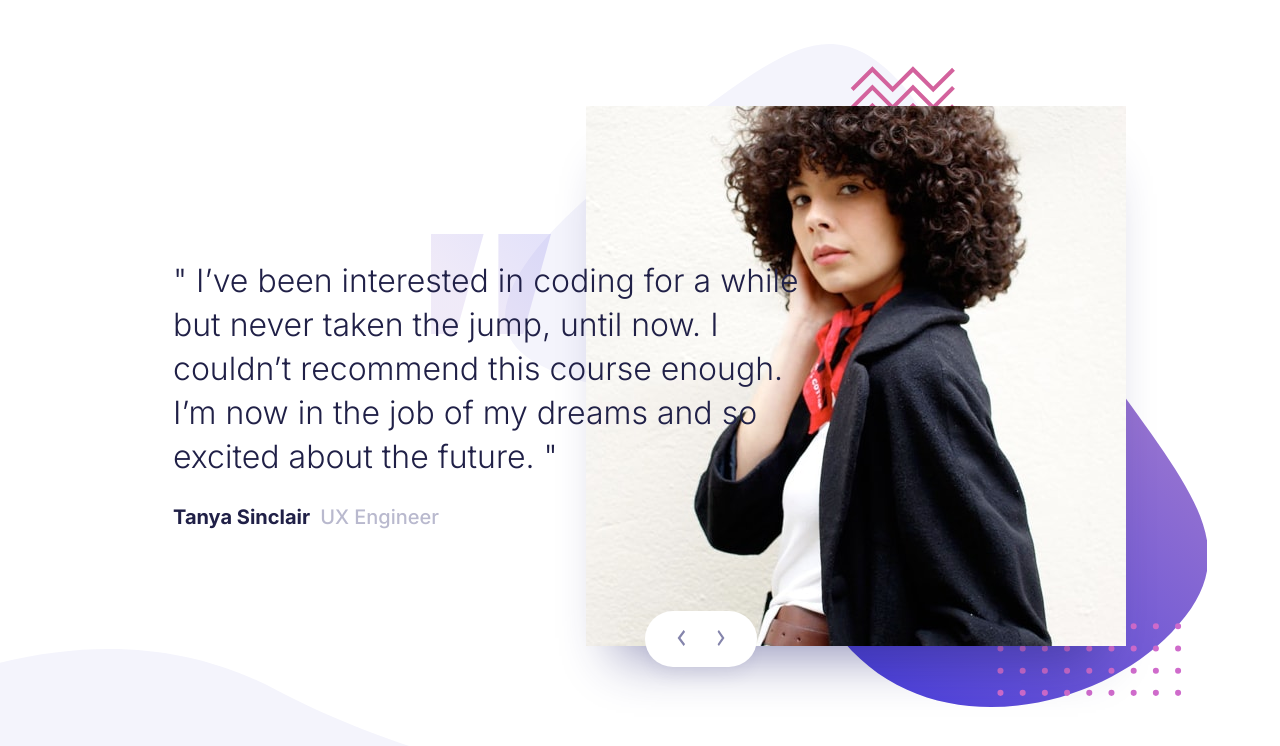
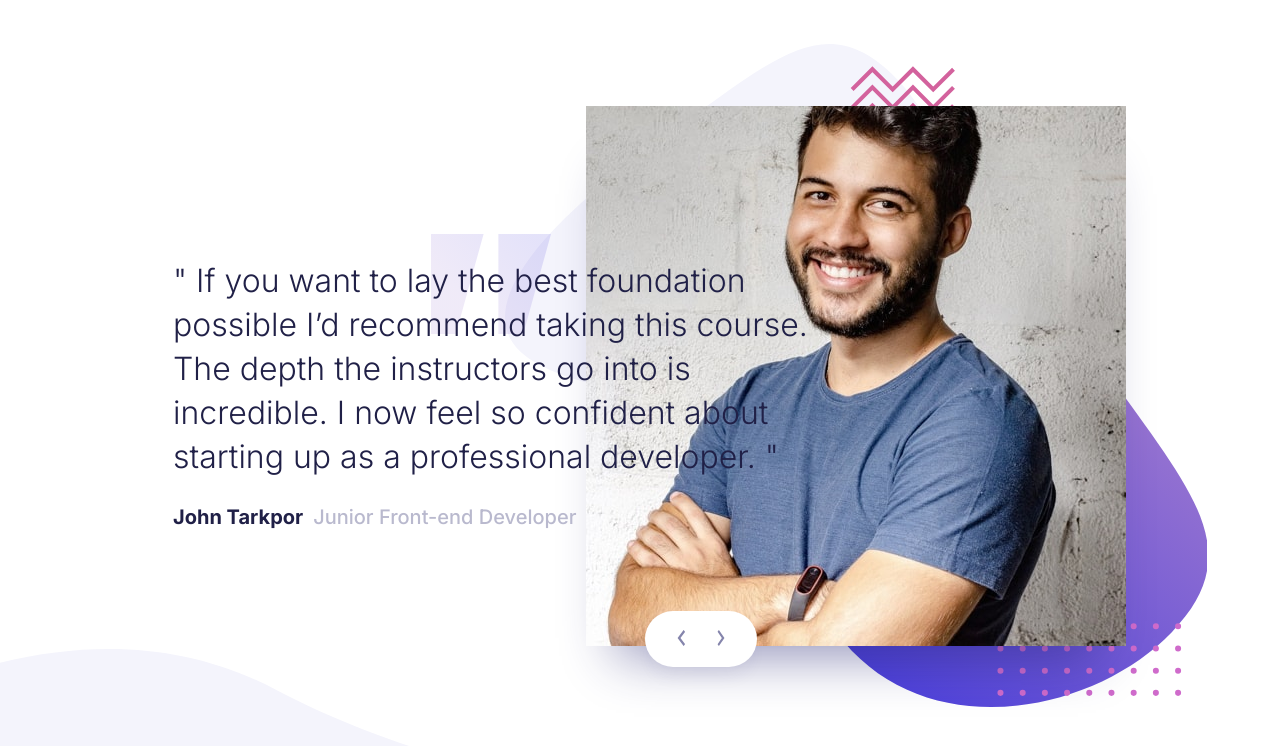
Before and after one commit to FevenSeyfu/coding-bootcamp-testimonials-slider, a website built with Vite: page index.html in a window 1280 px wide. Both pictures are taken after a click on the button 681 px from the left and 639 px from the top of the page. Built offline with nearby package versions, Linux system fonts and the light colour scheme.

Commit message:
complete change content wiht slider button

```diff
--- a/index.html
+++ b/index.html
@@ -22,8 +22,8 @@
     <main>
       <article class="section-img">
         <img
-          src="./src/images/image-tanya.jpg"
-          alt="Tanya's image"
+          src=""
+          alt="bootcamper's image"
           class="user-img"
         />
         <div class="slider">
@@ -37,13 +37,10 @@
       </article>
       <article class="testimony">
         <p class="testimony-text">
-          " I’ve been interested in coding for a while but never taken the jump,
-          until now. I couldn’t recommend this course enough. I’m now in the job
-          of my dreams and so excited about the future. "
         </p>
         <div class="user-info">
-          <h1 class="user-name">Tanya Sinclair</h1>
-          <h2 class="user-title">UX Engineer</h2>
+          <h1 class="user-name"></h1>
+          <h2 class="user-title"></h2>
         </div>
       </article>
     </main>
--- a/main.js
+++ b/main.js
@@ -4,7 +4,7 @@ const data = [
   {
     "id": 1,
     "testimony":
-      "I’ve been interested in coding for a while but never taken the jump, until now. I couldn’t recommend this course enough. I’m now in the job of my dreams and so excited about the future.",
+      '" I\’ve been interested in coding for a while but never taken the jump, until now. I couldn’t recommend this course enough. I\’m now in the job of my dreams and so excited about the future. "',
     "name": "Tanya Sinclair",
     "title": "UX Engineer",
     "img" : TanyaImg
@@ -12,9 +12,43 @@ const data = [
   {
     "id": 2,
     "testimony":
-      "If you want to lay the best foundation possible I’d recommend taking this course. The depth the instructors go into is incredible. I now feel so confident about starting up as a professional developer. ",
+     ' " If you want to lay the best foundation possible I’d recommend taking this course. The depth the instructors go into is incredible. I now feel so confident about starting up as a professional developer. "',
     "name": "John Tarkpor",
     "title": "Junior Front-end Developer",
     "img" : JohnImg
   },
 ];
+
+// update content with the slider button
+const userImg = document.querySelector('.user-img');
+const testimonyText = document.querySelector('.testimony-text');
+const userName = document.querySelector('.user-name');
+const userTitle = document.querySelector('.user-title');
+const btnPrev = document.querySelector('.btn-prev');
+const btnNext = document.querySelector('.btn-next');
+
+
+let currentTestimonial = 0;
+
+
+function updateTestimonial(index) {
+  const testimonial = data[index];
+  userImg.src = testimonial.img;
+  testimonyText.textContent = testimonial.testimony;
+  userName.textContent = testimonial.name;
+  userTitle.textContent = testimonial.title;
+}
+
+
+btnNext.addEventListener('click', () => {
+  currentTestimonial = (currentTestimonial + 1) % data.length;
+  updateTestimonial(currentTestimonial);
+});
+
+btnPrev.addEventListener('click', () => {
+  currentTestimonial = (currentTestimonial - 1 + data.length) % data.length;
+  updateTestimonial(currentTestimonial);
+});
+
+
+updateTestimonial(currentTestimonial);
```
